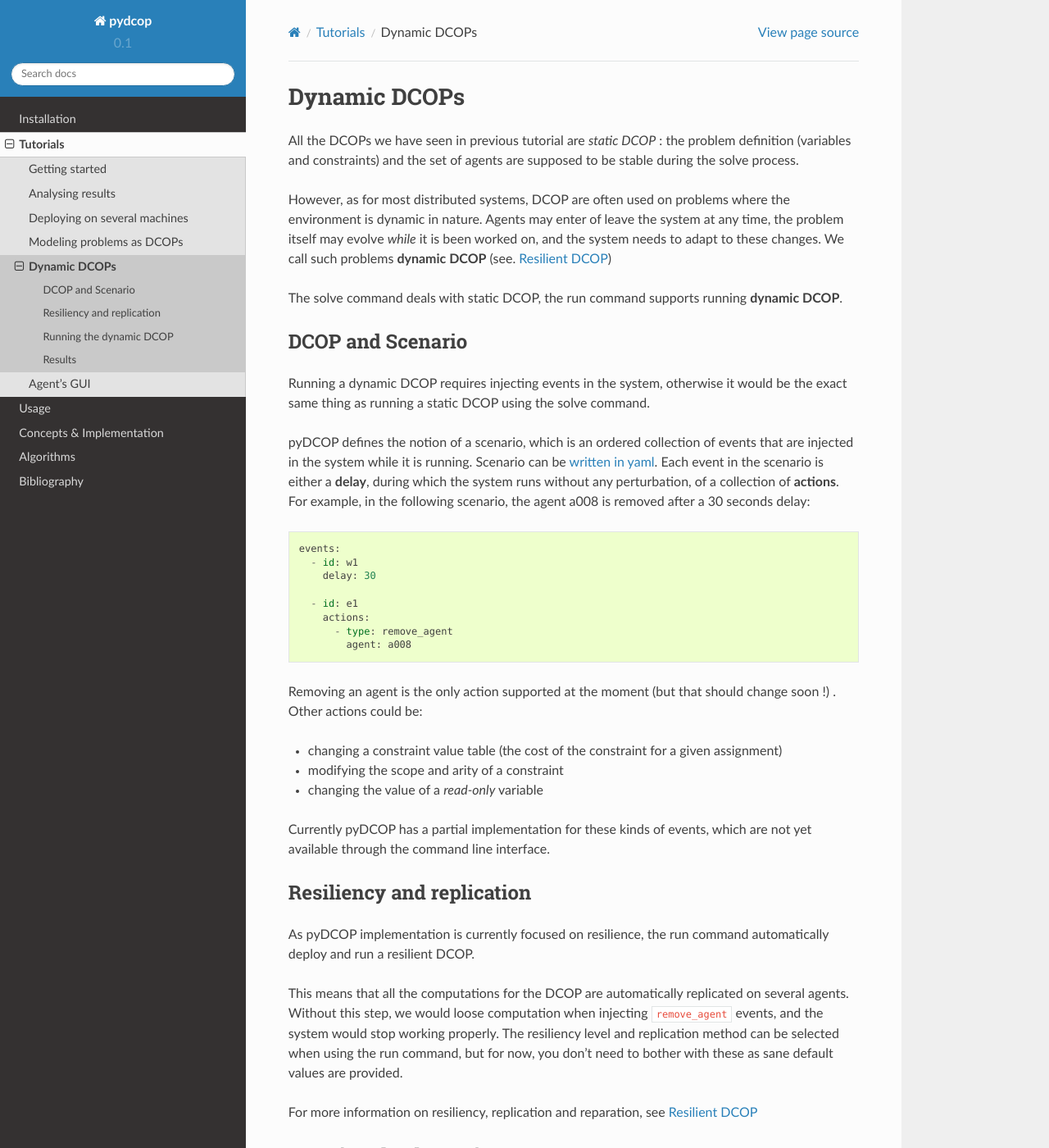
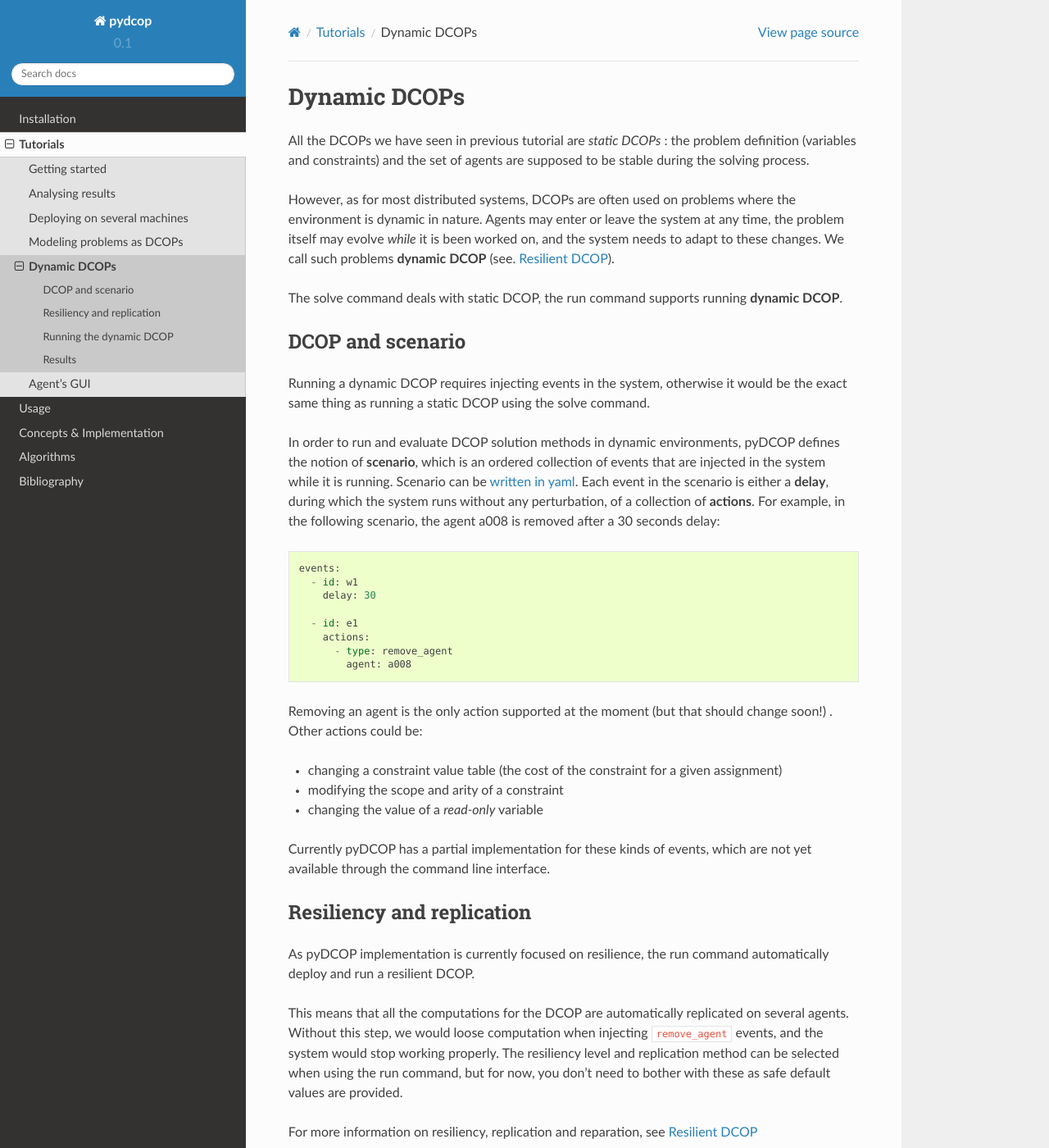
Before and after one commit to Orange-OpenSource/pyDcop, a Sphinx documentation site: the page built from docs/tutorials/dynamic_dcops.rst, in a window 1280 px wide and 1400 px high. Shown: the whole window at 82% size. Built offline with Sphinx 7.4.7 and the Read the Docs theme 2.0.0, drawn with Linux system fonts in a browser that asks for light colours; cross-references to code outside the pages are shown as plain code; some of the changed text lies outside the part shown.

Commit message:
some fixes in tutorials

```diff
--- a/docs/tutorials/dynamic_dcop_res/dyndcop_graph_maxsum.py
+++ b/docs/tutorials/dynamic_dcop_res/dyndcop_graph_maxsum.py
@@ -1,7 +1,7 @@
 import matplotlib.pyplot as plt
 import numpy as np
 
-data = np.genfromtxt('metrics_value_maxsm.csv', delimiter=',',
+data = np.genfromtxt('metrics_value_maxsum.csv', delimiter=',',
                      names=['t', 'cycle', 'cost', 'violation' ,
                             'msg_count', 'msg_size', 'status'])
 
--- a/docs/tutorials/dynamic_dcops.rst
+++ b/docs/tutorials/dynamic_dcops.rst
@@ -5,30 +5,31 @@
 Dynamic DCOPs
 =============
 
-All the DCOPs we have seen in previous tutorial are *static DCOP* :
+All the DCOPs we have seen in previous tutorial are *static DCOPs* :
 the problem definition (variables and constraints)
-and the set of agents are supposed to be stable during the solve process.
+and the set of agents are supposed to be stable during the solving process.
 
 However, as for most distributed systems,
-DCOP are often used on problems where the environment is dynamic in nature.
-Agents may enter of leave the system at any time,
+DCOPs are often used on problems where the environment is dynamic in nature.
+Agents may enter or leave the system at any time,
 the problem itself may evolve *while* it is been worked on,
 and the system needs to adapt to these changes.
 We call such problems **dynamic DCOP**
-(see. :ref:`concepts_resilient_dcop`)
+(see. :ref:`concepts_resilient_dcop`).
 
 The :ref:`solve<pydcop_commands_solve>` command deals with static DCOP,
 the :ref:`run<pydcop_commands_run>` command supports running **dynamic DCOP**.
 
 
-DCOP and Scenario
+DCOP and scenario
 -----------------
 
 Running a dynamic DCOP requires injecting events in the system,
 otherwise it would be the exact same thing as running a static DCOP
 using the :ref:`solve<pydcop_commands_solve>` command.
 
-pyDCOP defines the notion of a scenario, which is an ordered collection of
+In order to run and evaluate DCOP solution methods in dynamic environments,
+pyDCOP defines the notion of **scenario**, which is an ordered collection of
 events that are injected in the system while it is running.
 Scenario can be :ref:`written in yaml<usage_file_formats_scenario>`.
 Each event in the scenario is either a **delay**,
@@ -48,10 +49,10 @@ the agent a008 is removed after a 30 seconds delay::
 
 
 Removing an agent is the only action supported at the moment
-(but that should change soon !) .
+(but that should change soon!) .
 Other actions could be:
 
-* changing a  constraint value table (the cost of the constraint for a given
+* changing a constraint value table (the cost of the constraint for a given
   assignment)
 * modifying the scope and arity of a constraint
 * changing the value of a *read-only* variable
@@ -72,7 +73,7 @@ when injecting ``remove_agent`` events, and the system would stop working
 properly.
 The resiliency level and replication method can be selected
 when using the :ref:`run<pydcop_commands_run>`  command,
-but for now, you don't need to bother with these as sane default values are
+but for now, you don't need to bother with these as safe default values are
 provided.
 
 For more information on resiliency, replication and reparation, see
@@ -84,11 +85,11 @@ Running the dynamic DCOP
 
 We can now run our dynamic DCOP using the following command::
 
-  pydcop -t 120 --log log.conf run
-         --algo maxsum --algo_params damping:0.9
-         --collect_on value_change --run_metric metrics_value_maxsum.csv
-         --distribution heur_comhost
-         --scenario scenario_2.yaml
+  pydcop -t 120 --log log.conf run \
+         --algo maxsum --algo_params damping:0.9 \
+         --collect_on value_change --run_metric metrics_value_maxsum.csv \
+         --distribution heur_comhost \
+         --scenario scenario_2.yaml \
          graph_coloring_20.yaml
 
 When running this command, the following steps are performed :
@@ -117,7 +118,7 @@ You can try it on your computer using the following files:
   used when computing the distribution
 * scenario: :download:`scenario_2.yaml<dynamic_dcop_res/scenario_2.yaml>`
   this scenario contains 3 events, where
-* log configuration file, :download:`log.conf<dynamic_dcop_res/log.conf>`
+* log configuration file: :download:`log.conf<dynamic_dcop_res/log.conf>`
 
 Results
 -------
--- a/docs/tutorials/getting_started.rst
+++ b/docs/tutorials/getting_started.rst
@@ -13,7 +13,7 @@ Solving your first DCOP
 Once you have
 :ref:`installed pyDCOP<installation>`
 (and activated the python venv you have installed it in),
-create a text file ``graph_coloring.py`` with following content::
+create a text file ``graph_coloring.yaml`` with following content::
 
     name: graph coloring
     objective: min
@@ -64,8 +64,7 @@ create a text file ``graph_coloring.py`` with following content::
 
 You don't need for the moment to understand everything in this file, it's
 enough to know that it represents a `graph coloring problem`__, modeled as a
-DCOP with 3 variables (this example is taken from :
-cite:`farinelli_decentralised_2008`).
+DCOP with 3 variables (this example is taken from :cite:`farinelli_decentralised_2008`).
 
 __  https://en.wikipedia.org/wiki/Graph_coloring
 
```
Also changed, not shown: docs/tutorials/analysing_results.rst (+8 -7 lines), docs/tutorials/deploying_on_machines.rst (+11 -9 lines), docs/tutorials/problem_modeling.rst (+15 -16 lines).
